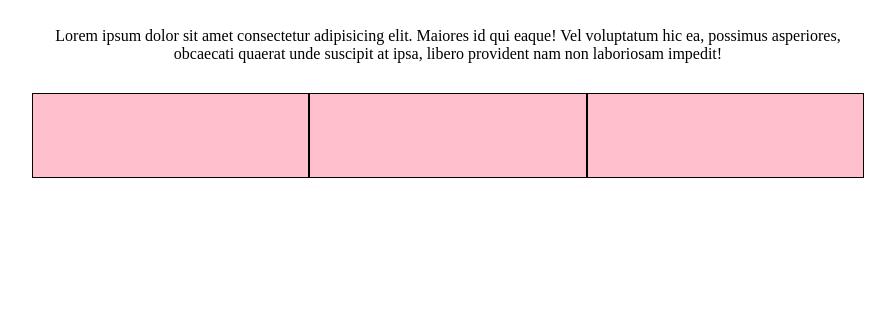
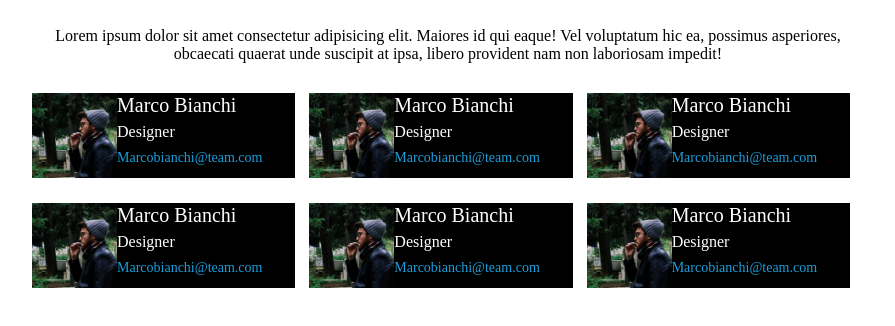
Before and after one commit to jeremy-mazzocco/html-css-float-cards, a plain HTML site: page index.html in a window 1280 px wide. Shown: the part 70-396 px from the top of the page, without its empty margins (192-1087 px from the left). Drawn offline with Linux system fonts and the light colour scheme.

Commit message:
add second row + clean

```diff
--- a/index.html
+++ b/index.html
@@ -11,12 +11,14 @@
 
 <body>
     <div class="container">
+        <!-- head -->
         <header>
             <h1>
                 Meet Our Team
             </h1>
         </header>
         <div class="main">
+            <!-- description -->
             <section>
                 <div class="description">
                     Lorem ipsum dolor sit amet consectetur adipisicing elit. Maiores id qui eaque! Vel voluptatum hic
@@ -25,17 +27,83 @@
                 </div>
             </section>
             <section>
+                <!-- fist row -->
                 <div class="row">
                     <div class="col">
-
+                        <div class="img">
+                            <img src="img/male1.png" alt="">
+                        </div>
+                        <div class="text-img">
+                            <span id="nome">Marco Bianchi</span>
+                            <br>
+                            <span>Designer</span>
+                            <br>
+                            <span id="email">Marcobianchi@team.com</span>
+                        </div>
                     </div>
                     <div class="col">
-
+                        <div class="img">
+                            <img src="img/male1.png" alt="">
+                        </div>
+                        <div class="text-img">
+                            <span id="nome">Marco Bianchi</span>
+                            <br>
+                            <span>Designer</span>
+                            <br>
+                            <span id="email">Marcobianchi@team.com</span>
+                        </div>
                     </div>
                     <div class="col">
-
+                        <div class="img">
+                            <img src="img/male1.png" alt="">
+                        </div>
+                        <div class="text-img">
+                            <span id="nome">Marco Bianchi</span>
+                            <br>
+                            <span>Designer</span>
+                            <br>
+                            <span id="email">Marcobianchi@team.com</span>
+                        </div>
                     </div>
-
+                </div>
+                <!-- second row -->
+                <div class="row">
+                    <div class="col">
+                        <div class="img">
+                            <img src="img/male1.png" alt="">
+                        </div>
+                        <div class="text-img">
+                            <span id="nome">Marco Bianchi</span>
+                            <br>
+                            <span>Designer</span>
+                            <br>
+                            <span id="email">Marcobianchi@team.com</span>
+                        </div>
+                    </div>
+                    <div class="col">
+                        <div class="img">
+                            <img src="img/male1.png" alt="">
+                        </div>
+                        <div class="text-img">
+                            <span id="nome">Marco Bianchi</span>
+                            <br>
+                            <span>Designer</span>
+                            <br>
+                            <span id="email">Marcobianchi@team.com</span>
+                        </div>
+                    </div>
+                    <div class="col">
+                        <div class="img">
+                            <img src="img/male1.png" alt="">
+                        </div>
+                        <div class="text-img">
+                            <span id="nome">Marco Bianchi</span>
+                            <br>
+                            <span>Designer</span>
+                            <br>
+                            <span id="email">Marcobianchi@team.com</span>
+                        </div>
+                    </div>
                 </div>
             </section>
         </div>
--- a/style.css
+++ b/style.css
@@ -20,13 +20,52 @@ h1 {
 
 .row {
     height: 85px;
-    background-color: gray;
+    margin-top: 25px;
+}
+
+.row::after {
+    content: "";
+    display: table;
+    clear: both;
 }
 
 .col {
     height: 100%;
-    background-color: pink;
     width: calc(100%/3);
-    border: 1px solid;
+    float: left;
+
+}
+
+.col::after {
+    content: "";
+    display: table;
+    clear: both;
+}
+
+.img {
+    height: 85px;
+    width: 85px;
     float: left;
 }
+
+img {
+    height: 100%;
+}
+
+.text-img {
+    height: 100%;
+    background-color: black;
+    text-align: left;
+    color: white;
+    line-height: 25px;
+    width: 95%;
+}
+
+#nome {
+    font-size: 20px;
+}
+
+#email {
+    font-size: 14px;
+    color: rgba(27, 159, 220);
+}
```
